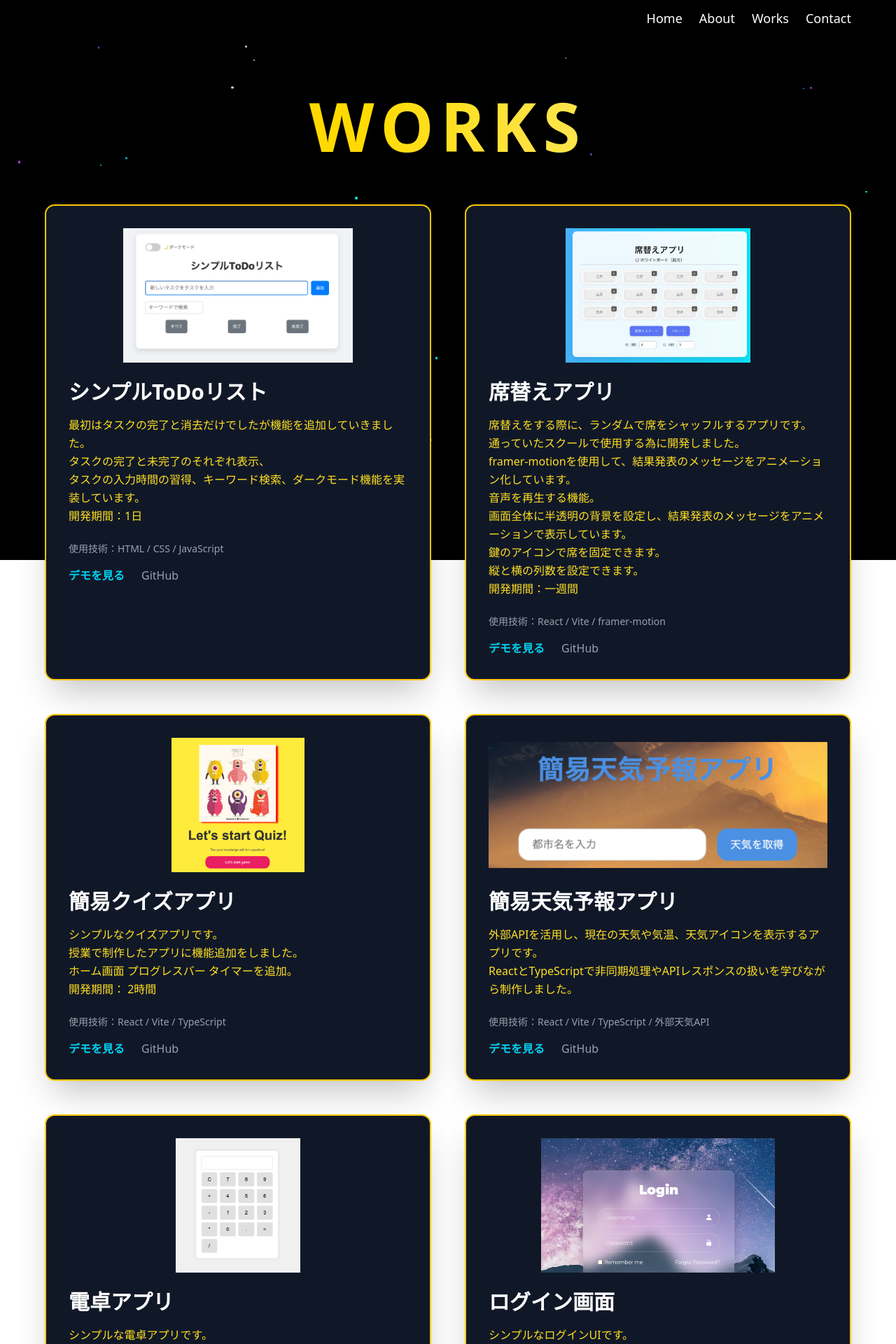
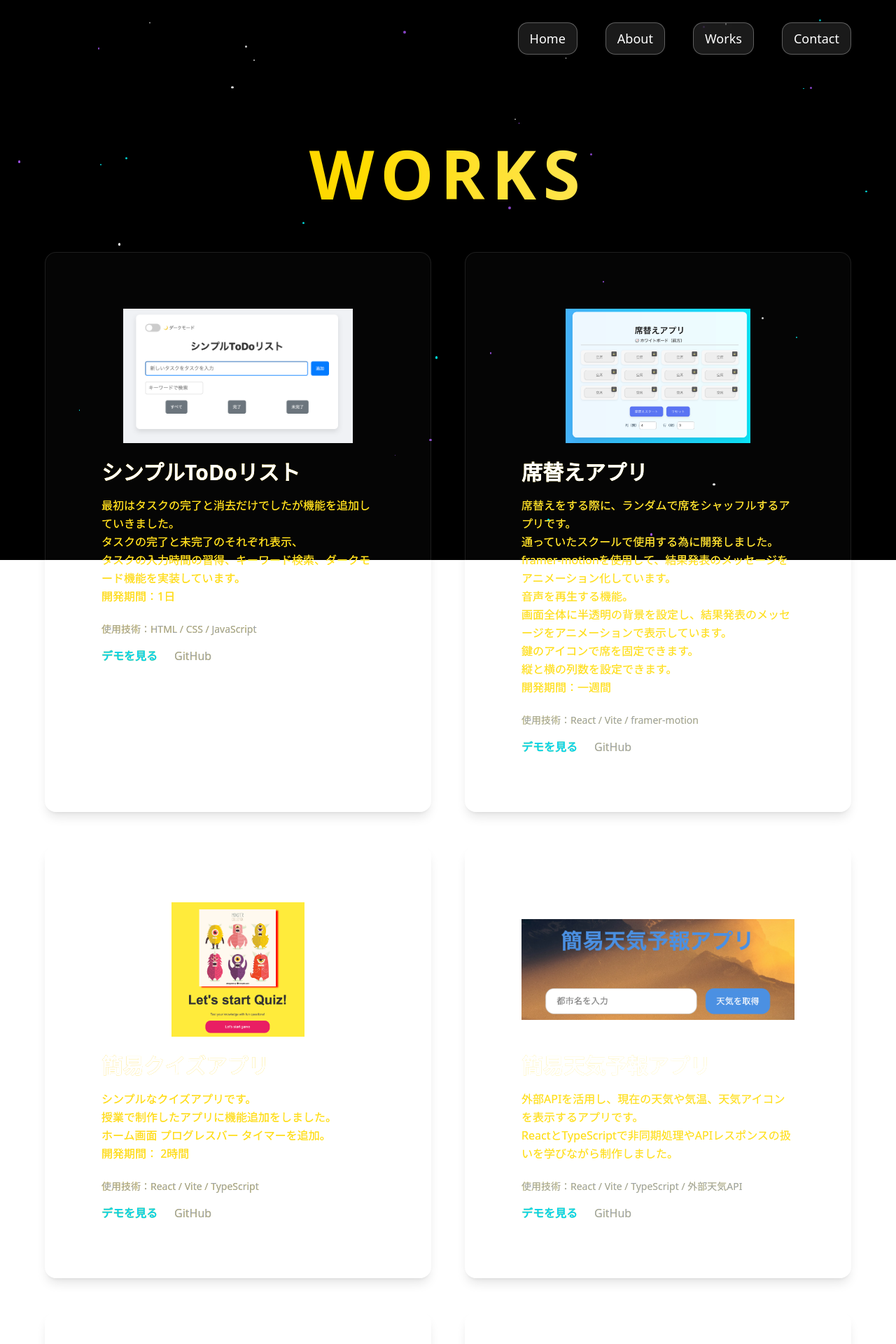
Before and after one commit to Yugo-39/my-portfolio, a Next.js app: page /works in a window 1280 px wide. Shown: the top 1920 px of the page at 70% size. Built offline with nearby package versions, Linux system fonts and the light colour scheme.

Commit message:
デザイン変更

```diff
--- a/src/app/about/page.tsx
+++ b/src/app/about/page.tsx
@@ -5,7 +5,7 @@ import { motion } from "framer-motion";
 
 export default function AboutPage() {
   return (
-    <div className="min-h-screen px-6 py-16 flex flex-col items-center text-transparent bg-clip-text bg-gradient-to-r from-yellow-400 via-yellow-300 to-yellow-200">
+    <div className="min-h-screen px-6 py-16 flex flex-col items-center text-transparent bg-clip-text bg-gradient-to-r from-yellow-400 via-yellow-300 to-yellow-200 pt-50">
       <motion.h2
         initial={{ opacity: 0, scale: 0.8, rotateX: 90 }}
         animate={{ opacity: 1, scale: 1, rotateX: 0 }}
@@ -37,13 +37,15 @@ export default function AboutPage() {
           transition={{ duration: 1.2 }}
           className="space-y-5 text-base sm:text-lg leading-relaxed w-full"
         >
-          <p className="text-2xl sm:text-1xl text-white mb-0 font-bold">岩谷 悠吾</p>
+          <p className="text-2xl sm:text-1xl text-white mb-0 font-bold">
+            岩谷 悠吾
+          </p>
           <p className="text-5xl sm:text-6xl font-bold text-white mb-15">
             Yugo Iwaya
           </p>
 
           <p className="text-white text-lg sm:text-xl">
-           1994年生まれ、福岡県北九州市出身の介護福祉士。
+            1994年生まれ、福岡県北九州市出身の介護福祉士。
           </p>
 
           <p className="text-white text-lg sm:text-xl leading-relaxed">
@@ -52,8 +54,6 @@ export default function AboutPage() {
               ReactやNext.jsを用いたフロントエンド開発に挑戦中です。
             </span>
           </p>
-
-
 
           <p className=" text-bull text-2xl sm:text-3xl font-bold mt-10 mb-15">
             “直感的でシンプルな操作性と統一された
--- a/src/app/components/Header.tsx
+++ b/src/app/components/Header.tsx
@@ -1,49 +1,62 @@
 "use client";
 import { useState } from "react";
 import Link from "next/link";
-import { Sheet, SheetTrigger, SheetContent, SheetTitle } from "@/components/ui/sheet";
+import {
+  Sheet,
+  SheetTrigger,
+  SheetContent,
+  SheetTitle,
+} from "@/components/ui/sheet";
 import { MenuIcon } from "lucide-react";
 
 export default function Header() {
+  const [open, setOpen] = useState(false);
 
- const [ open, setOpen] = useState(false);
-
- const handleClose = () => setOpen(false);
-
-
-
+  const handleClose = () => setOpen(false);
 
   return (
-    <header className="bg-black text-white px-4 py-3">
+    <header className="fixed top-0 left-0 w-full text-white px-4 py-3 z-50 shadow">
       <div className="flex justify-between items-center max-w-6xl mx-auto">
         {/* ロゴまたはタイトル */}
         <div className="text-xl font-bold"></div>
 
         {/* デスクトップメニュー */}
-        <nav className="hidden md:flex gap-6 text-base md:text-lg">
-          <Link href="/" className="hover:underline hover:text-yellow-400">
+        <nav className=" hidden md:flex gap-10 py-5 text-base md:text-lg">
+          <Link
+            href="/"
+            className="px-4 py-2 rounded-xl border border-white/30 bg-white/10 backdrop-blur text-white shadow-lg hover:bg-white/20 transition hover:text-yellow-400"
+          >
             Home
           </Link>
-          <Link href="/about" className="hover:underline hover:text-yellow-400">
+
+          <Link
+            href="/about"
+            className="px-4 py-2 rounded-xl border border-white/30 bg-white/10 backdrop-blur text-white shadow-lg hover:bg-white/20 transition hover:text-yellow-400"
+          >
             About
           </Link>
-           {/* <Link href="/skills" className="hover:underline hover:text-yellow-400">
+          {/* <Link href="/skills" className="hover:underline hover:text-yellow-400">
             Skills
           </Link> */}
-          <Link href="/works" className="hover:underline hover:text-yellow-400">
+          <Link
+            href="/works"
+            className="px-4 py-2 rounded-xl border border-white/30 bg-white/10 backdrop-blur text-white shadow-lg hover:bg-white/20 transition hover:text-yellow-400"
+          >
             Works
           </Link>
 
-          <Link href="/contact" className="hover:underline hover:text-yellow-400">
+          <Link
+            href="/contact"
+            className="px-4 py-2 rounded-xl border border-white/30 bg-white/10 backdrop-blur text-white shadow-lg hover:bg-white/20 transition hover:text-yellow-400"
+          >
             Contact
           </Link>
-
         </nav>
 
         {/* スマホ用ハンバーガーメニュー */}
         <div className="md:hidden">
-          <Sheet open={open}  onOpenChange={setOpen}>
-              <SheetTitle className="sr-only">メニュー</SheetTitle>
+          <Sheet open={open} onOpenChange={setOpen}>
+            <SheetTitle className="sr-only">メニュー</SheetTitle>
             <SheetTrigger>
               <MenuIcon className="w-6 h-6" />
             </SheetTrigger>
--- a/src/app/page.tsx
+++ b/src/app/page.tsx
@@ -1,8 +1,8 @@
-'use client';
+"use client";
 
-import React from 'react';
-import { motion } from 'framer-motion';
-import ParticlesBackground from './components/ParticlesBackground';
+import React from "react";
+import { motion } from "framer-motion";
+import ParticlesBackground from "./components/ParticlesBackground";
 
 const Home: React.FC = () => {
   return (
@@ -11,7 +11,7 @@ const Home: React.FC = () => {
       <ParticlesBackground />
 
       {/* テキスト */}
-      <div className="relative z-10 flex flex-col items-center justify-start h-full pt-32 text-center">
+      <div className="relative z-10 flex flex-col items-center justify-center h-screen  text-center">
         <motion.h1
           className="text-7xl md:text-9xl font-bold text-transparent bg-clip-text bg-gradient-to-r from-yellow-400 via-yellow-300 to-yellow-200 "
           initial={{ opacity: 0 }}
@@ -29,8 +29,6 @@ const Home: React.FC = () => {
         >
           Front-End Developer
         </motion.h2>
-
-
       </div>
     </main>
   );
--- a/src/app/works/page.tsx
+++ b/src/app/works/page.tsx
@@ -5,7 +5,7 @@ import { motion } from "framer-motion";
 
 export default function WorksPage() {
   return (
-    <div className="min-h-screen px-6 py-20 text-transparent bg-clip-text bg-gradient-to-r from-yellow-400 via-yellow-300 to-yellow-200">
+    <div className="min-h-screen px-6 py-20 text-transparent bg-clip-text bg-gradient-to-r from-yellow-400 via-yellow-300 to-yellow-200 pt-50">
       {/* タイトル */}
       <motion.h2
         initial={{ opacity: 0, scale: 0.8 }}
@@ -24,7 +24,7 @@ export default function WorksPage() {
           whileInView={{ opacity: 1, y: 0 }}
           transition={{ duration: 0.8 }}
           viewport={{ once: true }}
-          className="bg-gray-900 rounded-xl shadow-2xl border-2 border-yellow-400 p-8 hover:scale-[1.02] transition duration-300"
+          className="bg-white/2  border border-white/10 rounded-2xl shadow-lg p-20 pt-20 transition duration-300"
         >
           <Image
             src="/images/todo.png"
@@ -76,7 +76,7 @@ export default function WorksPage() {
           whileInView={{ opacity: 1, y: 0 }}
           transition={{ duration: 0.8 }}
           viewport={{ once: true }}
-          className="bg-gray-900 rounded-xl shadow-2xl border-2 border-yellow-400 p-8 hover:scale-[1.02] transition duration-300"
+          className="bg-white/2 border border-white/10 rounded-2xl shadow-lg p-20 pt-20 transition duration-300"
         >
           <Image
             src="/images/Change.png"
@@ -135,7 +135,7 @@ export default function WorksPage() {
           whileInView={{ opacity: 1, y: 0 }}
           transition={{ duration: 0.8 }}
           viewport={{ once: true }}
-          className="bg-gray-900 rounded-xl shadow-2xl border-2 border-yellow-400 p-8 hover:scale-[1.02] transition duration-300"
+          className="bg-white/2 border border-white/10 rounded-2xl shadow-lg p-20 pt-20 transition duration-300"
         >
           <Image
             src="/images/quiz.png"
@@ -186,7 +186,7 @@ export default function WorksPage() {
           whileInView={{ opacity: 1, y: 0 }}
           transition={{ duration: 0.8 }}
           viewport={{ once: true }}
-          className="bg-gray-900 rounded-xl shadow-2xl border-2 border-yellow-400 p-8 hover:scale-[1.02] transition duration-300"
+          className="bg-white/2  border border-white/10 rounded-2xl shadow-lg p-20 pt-20 transition duration-300"
         >
           <Image
             src="/images/weather.png"
@@ -233,7 +233,7 @@ export default function WorksPage() {
           whileInView={{ opacity: 1, y: 0 }}
           transition={{ duration: 0.8 }}
           viewport={{ once: true }}
-          className="bg-gray-900 rounded-xl shadow-2xl border-2 border-yellow-400 p-8 hover:scale-[1.02] transition duration-300"
+          className="bg-white/2  border border-white/10 rounded-2xl shadow-lg p-20 pt-20 transition duration-300"
         >
           <Image
             src="/images/dentaku.png"
@@ -281,7 +281,7 @@ export default function WorksPage() {
           whileInView={{ opacity: 1, y: 0 }}
           transition={{ duration: 0.8 }}
           viewport={{ once: true }}
-          className="bg-gray-900 rounded-xl shadow-2xl border-2 border-yellow-400 p-8 hover:scale-[1.02] transition duration-300"
+          className="bg-white/2  border border-white/10 rounded-2xl shadow-lg p-20 pt-20 transition duration-300"
         >
           <Image
             src="/images/login.png"
```
